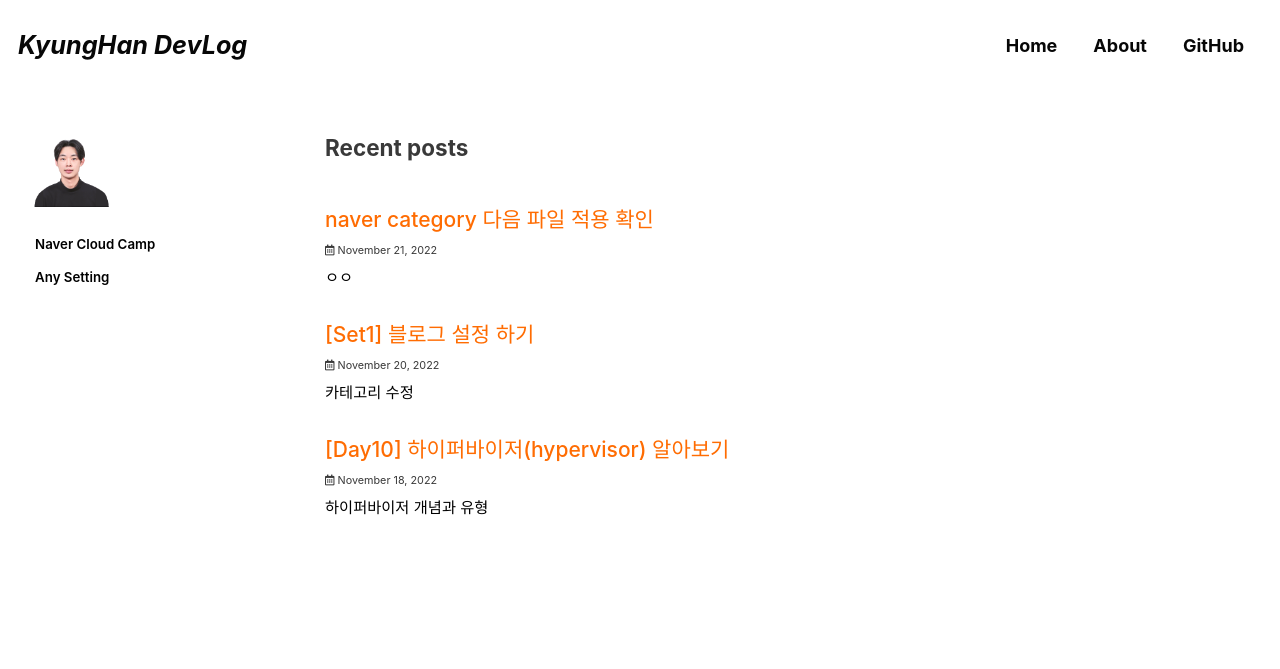
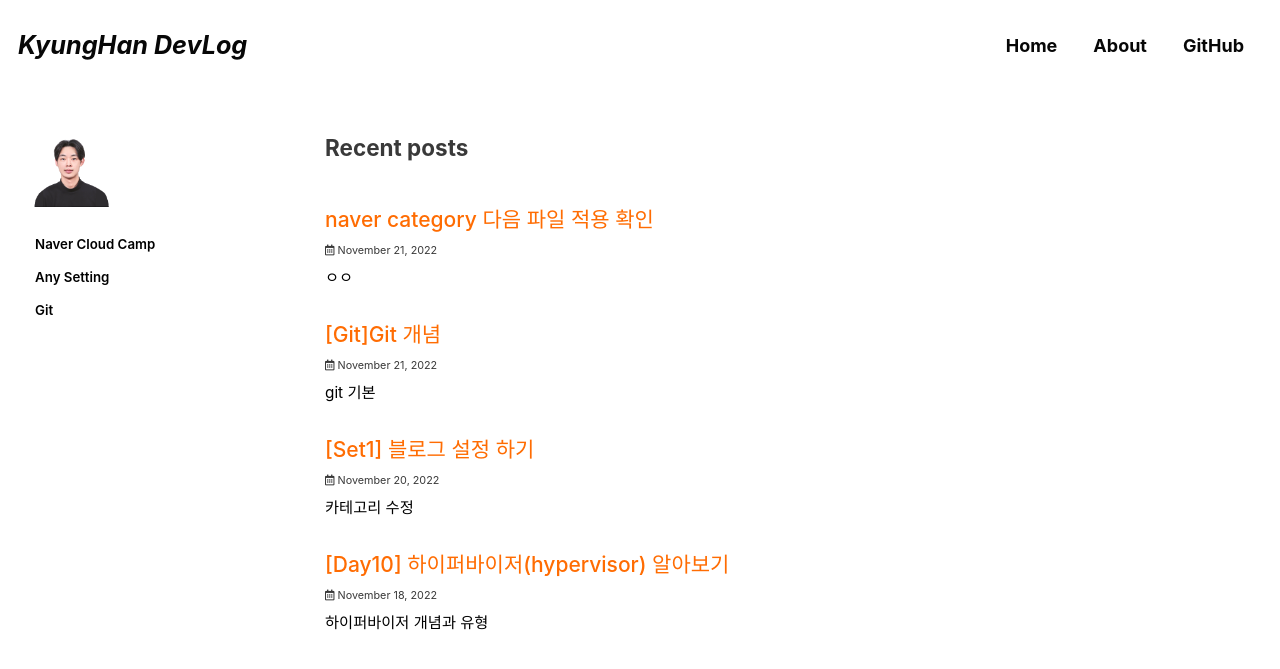
Before and after one commit to kyunghan1/kyunghan1.github.io, a Jekyll site: the page built from index.html, in a window 1280 px wide and 900 px high. Shown: the top 669 px of the window. Built offline with Jekyll 4.4.1, drawn with Linux system fonts in a browser that asks for light colours; cached includes are drawn as plain includes; some web fonts are replaced; the list of posts is cut into pages by our own code.

Commit message:
cateupgit

```diff
--- a/_data/navigation.yml
+++ b/_data/navigation.yml
@@ -22,3 +22,5 @@ categories:
     url: /categories/naver-cloud-camp/
   - title: "Any Setting"
     url: /categories/any-setting/
+  - title: "Git"
+    url: /categories/git/
--- /dev/null
+++ b/_posts/2022-11-21-git.md
@@ -0,0 +1,19 @@
+---
+title: "[Git]Git 개념"
+excerpt: "git 기본"
+
+categories:
+  - Git
+tags:
+  - [tag1, tag2]
+
+permalink: /git/gitss
+
+toc: true
+toc_sticky: true
+
+date: 2022-11-21
+last_modified_at: 2022-11-21
+---
+
+## 🦥 Git
```
Also changed, not shown: _pages/categories/category-git.md (added, +9 -0 lines).
